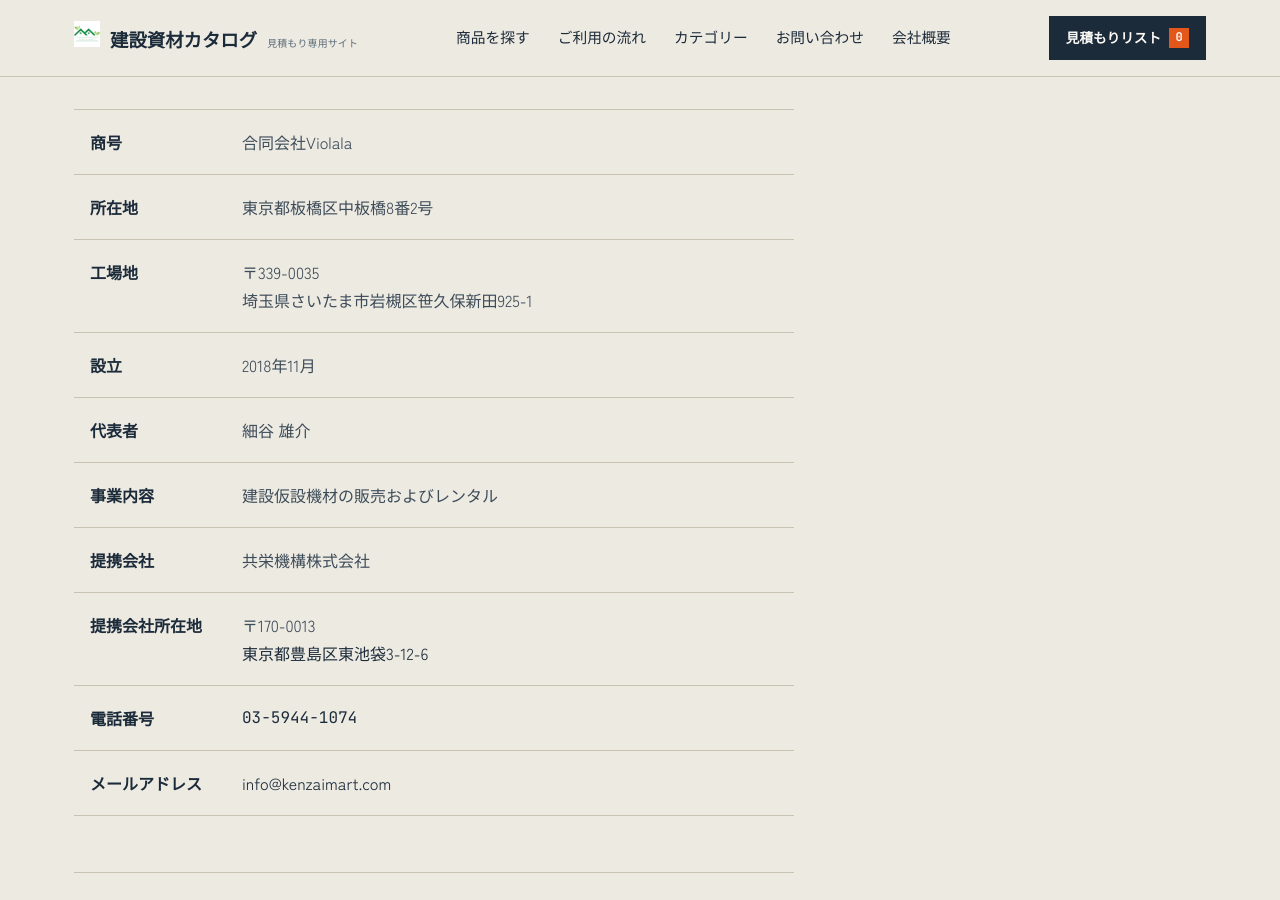
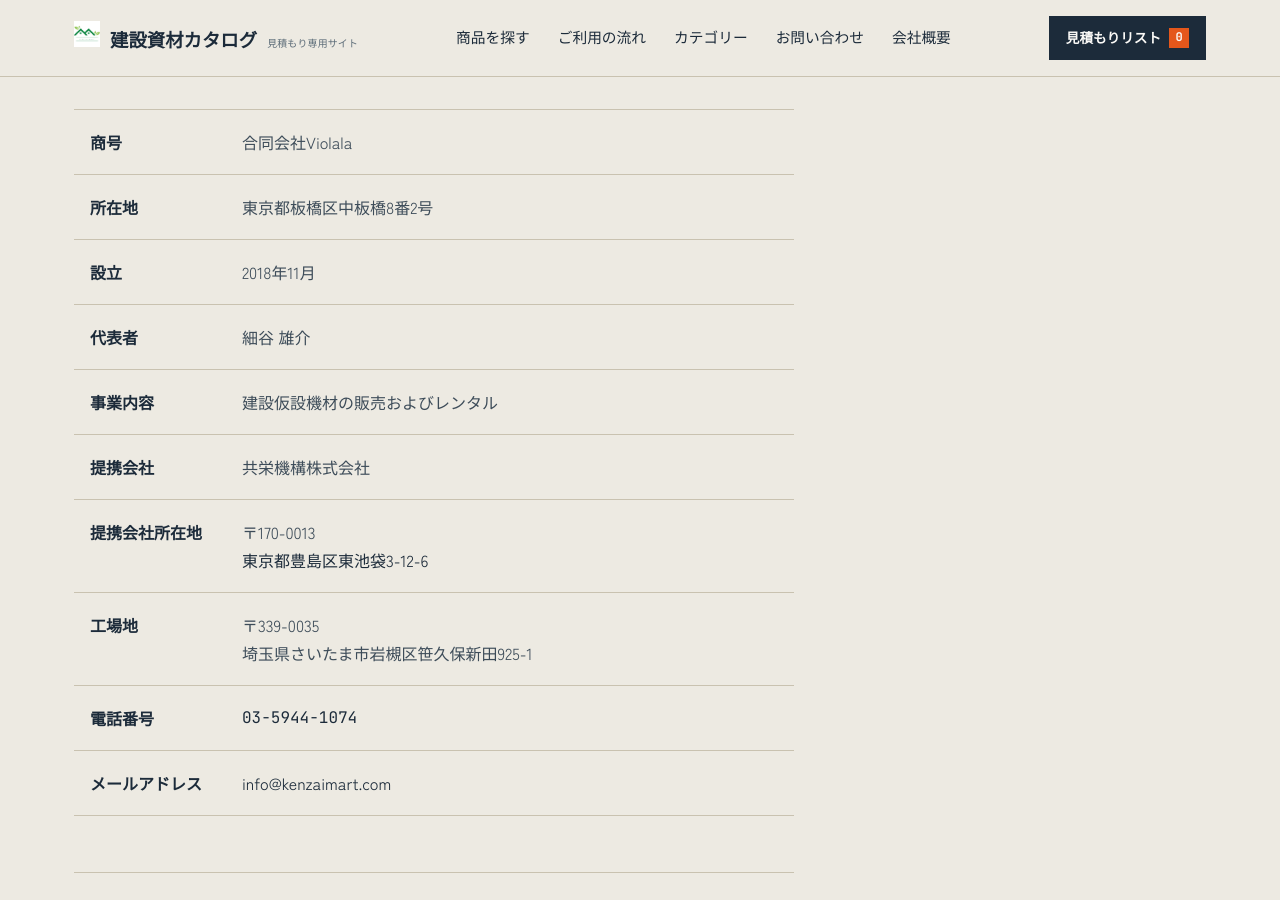
Before and after one commit to violalainc/kenzaimart, a Jekyll site: the page built from company/index.html, in a window 1280 px wide and 900 px high, scrolled down 259 px. Built offline with Jekyll 4.4.1, drawn with Linux system fonts in a browser that asks for light colours; part of the change alters nothing that is shown.

Commit message:
会社概要ページの項目順序を再修正(工場地を提携会社所在地の下に移動)
Co-Authored-By: Claude Sonnet 5 <noreply@anthropic.com>
Claude-Session: https://claude.ai/code/session_011D3NWw99X157XujJ83Tgwy

```diff
--- a/company/index.html
+++ b/company/index.html
@@ -79,10 +79,6 @@ permalink: /company/
           <td>東京都板橋区中板橋8番2号</td>
         </tr>
         <tr>
-          <th scope="row">工場地</th>
-          <td>〒339-0035<br>埼玉県さいたま市岩槻区笹久保新田925-1</td>
-        </tr>
-        <tr>
           <th scope="row">設立</th>
           <td>2018年11月</td>
         </tr>
@@ -101,6 +97,10 @@ permalink: /company/
         <tr>
           <th scope="row">提携会社所在地</th>
           <td>〒170-0013<br><a href="https://goo.gl/maps/5pWHGGg7fyNZFz4e6" target="_blank" rel="noopener noreferrer">東京都豊島区東池袋3-12-6</a></td>
+        </tr>
+        <tr>
+          <th scope="row">工場地</th>
+          <td>〒339-0035<br>埼玉県さいたま市岩槻区笹久保新田925-1</td>
         </tr>
         <tr>
           <th scope="row">電話番号</th>
```
